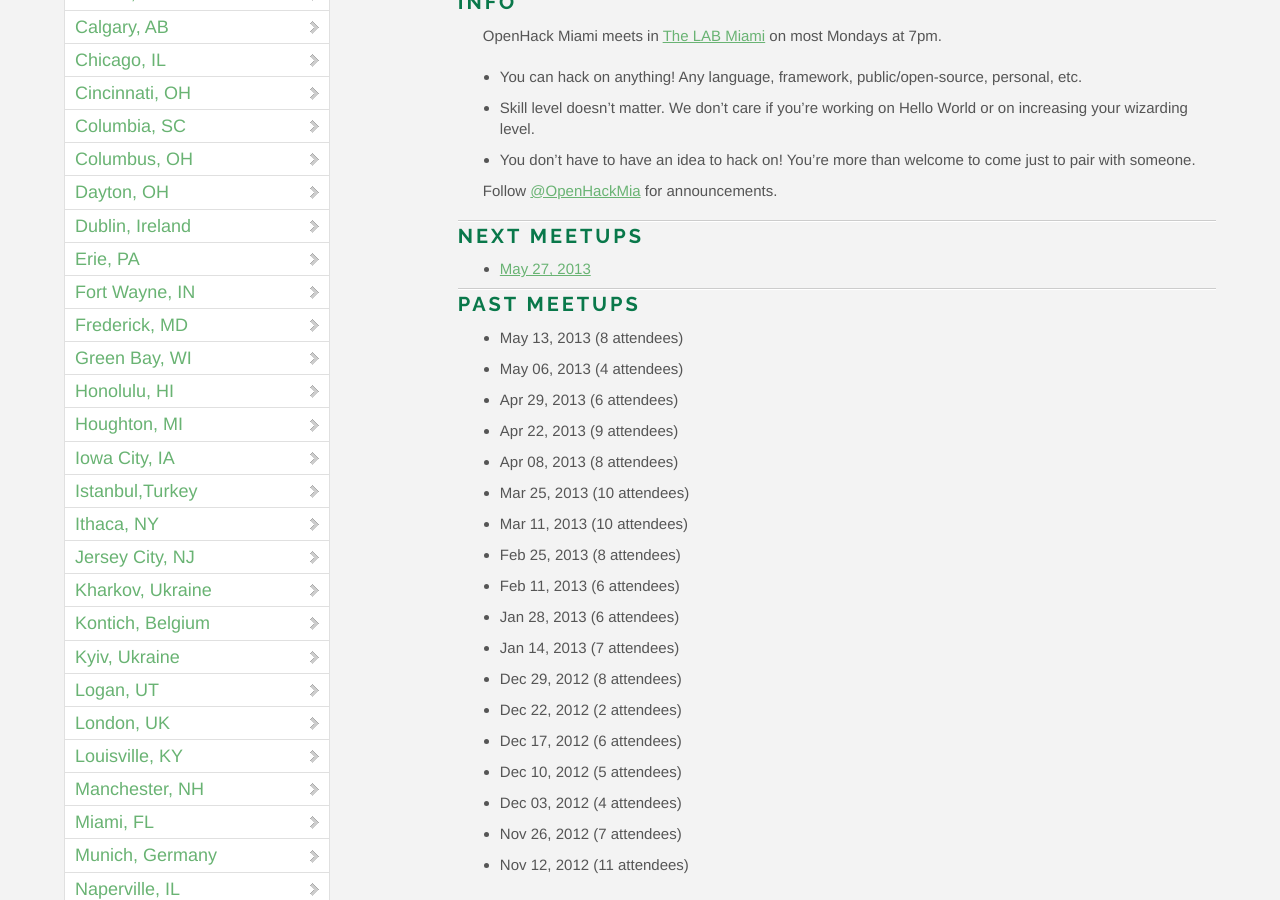
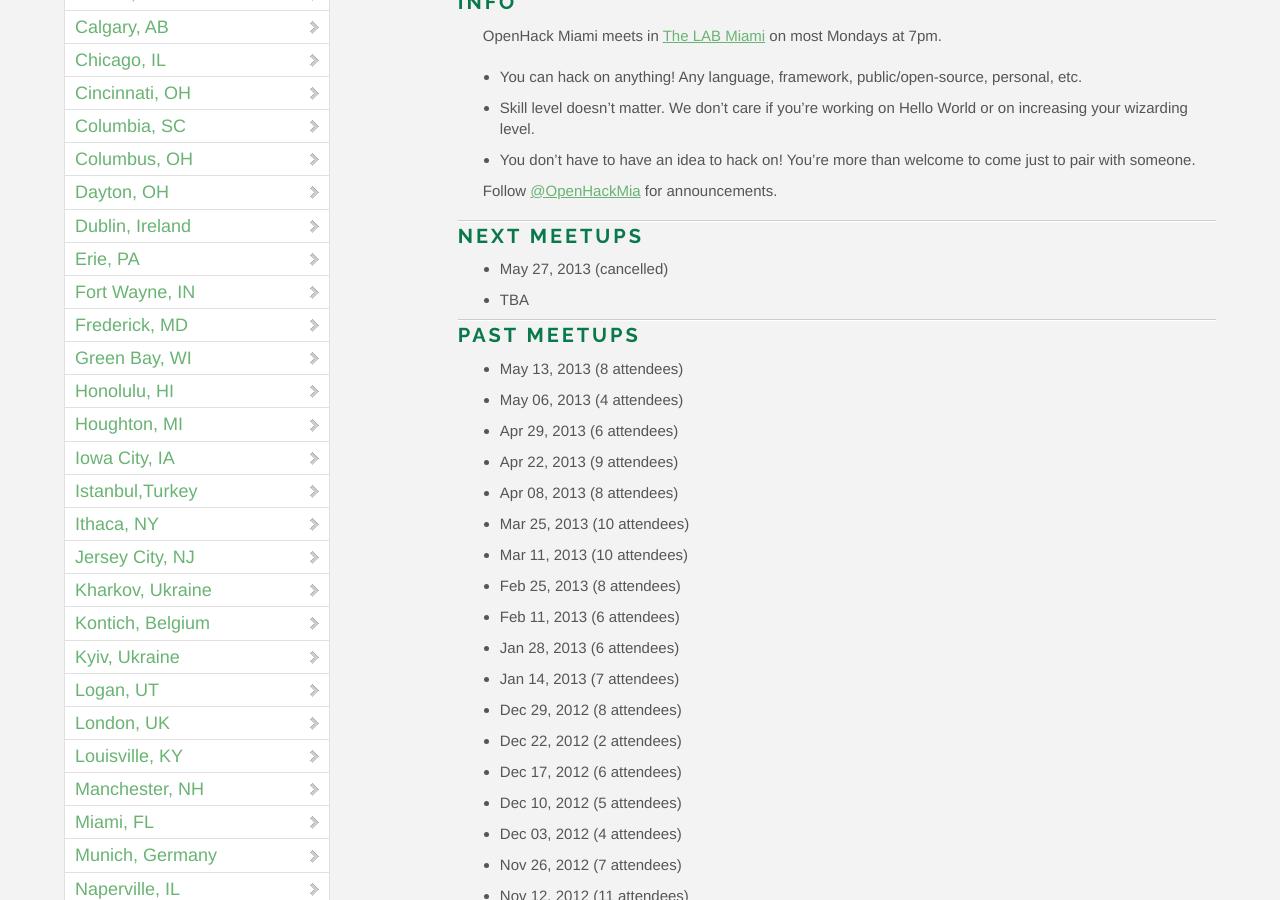
Before and after one commit to OpenHack/openhack.github.com, a Jekyll site: the page built from miami/index.markdown, in a window 1280 px wide and 900 px high, scrolled down 703 px. Built offline with Jekyll 4.4.1, drawn with Linux system fonts in a browser that asks for light colours; nearby versions of some CDN libraries; Markdown is read by kramdown in place of the engine named in the settings; comment, search, counter and statistics services are not loaded.

Commit message:
miami update

```diff
--- a/miami/index.markdown
+++ b/miami/index.markdown
@@ -19,7 +19,8 @@
 
 ### Next meetups
 
-* [May 27, 2013](http://www.meetup.com/miamirb/events/119280572/)
+* May 27, 2013 (cancelled)
+* TBA
 
 ### Past meetups
 
```
